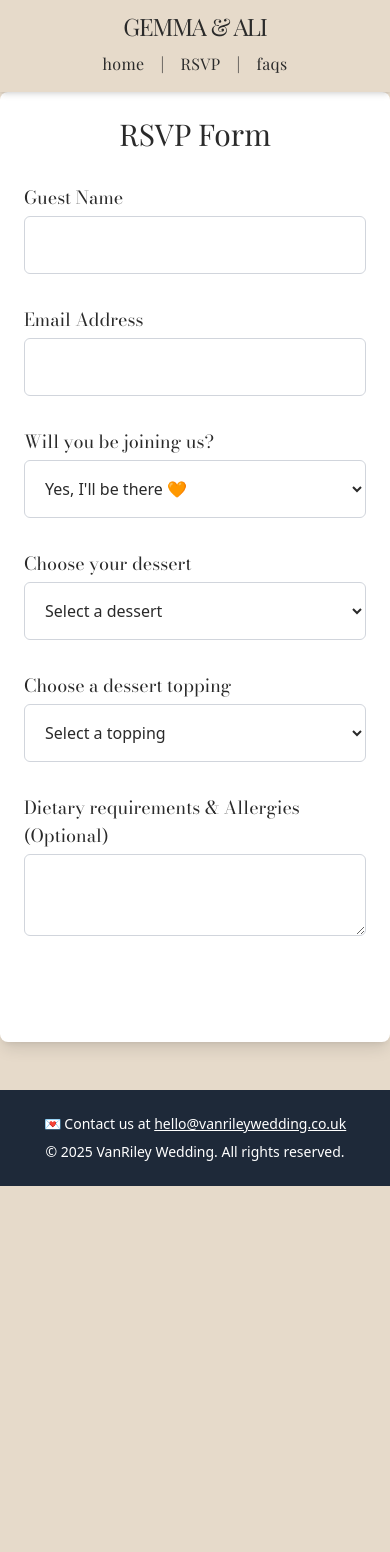
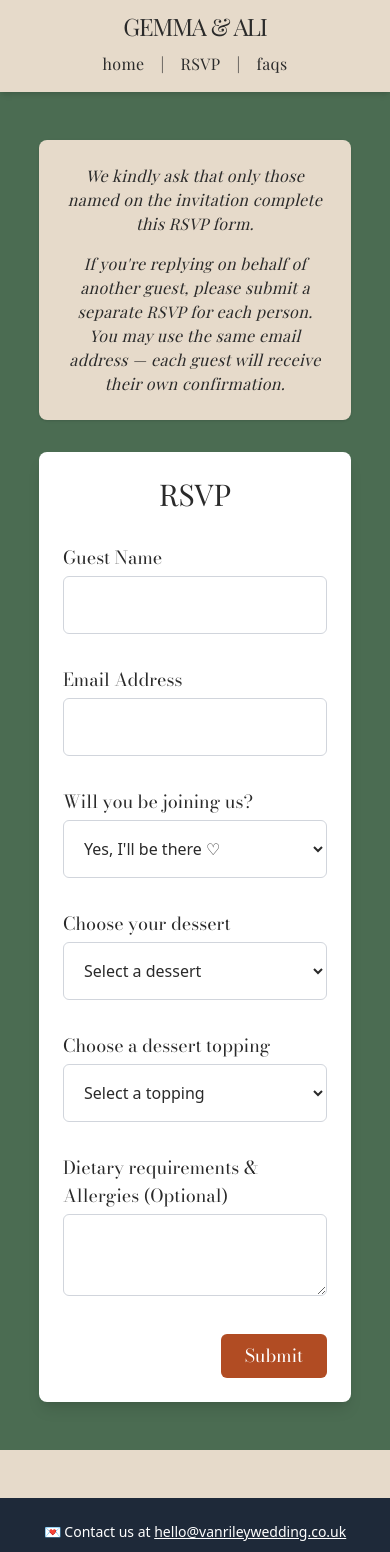
Before and after one commit to abigailridley/vanriley-wedding-site, a Next.js app: page /rsvp in a window 390 px wide. Shown: the top 1552 px of the page. Before the commit the page ends 1186 px from the top, so only its background shows below. Built offline with nearby package versions, Linux system fonts and the light colour scheme.

Commit message:
rsvp page styling

```diff
--- a/src/app/rsvp/page.tsx
+++ b/src/app/rsvp/page.tsx
@@ -87,12 +87,24 @@ const RSVPForm = () => {
   };
 
   return (
+    <section className="bg-green text-dark-grey px-[10vw] py-12">
+      <div className="max-w-2xl mx-auto mb-8 italic text-center text-md sm:text-lg font-playfair tracking-wide text-dark-grey bg-tan p-6 rounded-lg shadow-sm">
+        <p className="mb-4">
+          We kindly ask that only those named on the invitation complete this
+          RSVP form.
+        </p>
+        <p>
+          If you're replying on behalf of another guest, please submit a
+          separate RSVP for each person. You may use the same email address —
+          each guest will receive their own confirmation.
+        </p>
+      </div>
       <form
         onSubmit={handleSubmit}
         className="space-y-8 max-w-2xl mx-auto p-6 bg-white shadow-lg rounded-lg"
       >
         <h2 className="text-3xl font-playfair text-center text-hunter-green">
-        RSVP Form
+          RSVP
         </h2>
 
         <div>
@@ -152,7 +164,7 @@ const RSVPForm = () => {
             }}
             className="mt-1 p-4 border border-gray-300 rounded-md w-full text-dark-grey focus:outline-none focus:ring-2 focus:ring-hunter-green"
           >
-          <option value="yes">Yes, I&apos;ll be there 🧡</option>
+            <option value="yes">Yes, I&apos;ll be there ♡</option>
             <option value="no">Sorry, I cannot attend</option>
           </select>
         </div>
@@ -173,7 +185,9 @@ const RSVPForm = () => {
                 className={`mt-1 p-4 border ${dessertError ? "border-red-500" : "border-gray-300"} rounded-md w-full text-dark-grey focus:outline-none focus:ring-2 focus:ring-hunter-green`}
               >
                 <option value="">Select a dessert</option>
-              <option value="chocolate_biscoff">Chocolate Biscoff Cake</option>
+                <option value="chocolate_biscoff">
+                  Chocolate Biscoff Cake
+                </option>
                 <option value="lemon">Lemon Cake</option>
                 <option value="fruit">Fruit Cake</option>
               </select>
@@ -231,14 +245,22 @@ const RSVPForm = () => {
           <button
             type="submit"
             disabled={loading}
-          className="bg-burnt-orange text-white py-2 px-6 rounded-md font-bodoni text-lg hover:bg-burnt-orange/90 focus:outline-none focus:ring-2 focus:ring-hunter-green"
+            className="bg-orange text-white py-2 px-6 rounded-md font-bodoni text-lg hover:bg-burnt-orange/90 focus:outline-none focus:ring-2 focus:ring-hunter-green cursor-pointer disabled:opacity-50 disabled:cursor-not-allowed flex items-center justify-center gap-2"
           >
-          {loading ? "Submitting..." : "Submit RSVP"}
+            {loading ? (
+              <>
+                <span className="h-5 w-5 border-2 border-white border-t-transparent rounded-full animate-spin" />
+                <span>Submitting</span>
+              </>
+            ) : (
+              "Submit"
+            )}
           </button>
         </div>
 
         {error && <p className="text-red-500 text-center mt-2">{error}</p>}
       </form>
+    </section>
   );
 };
 
```
Lines whose indentation alone changed are shown as unchanged.
